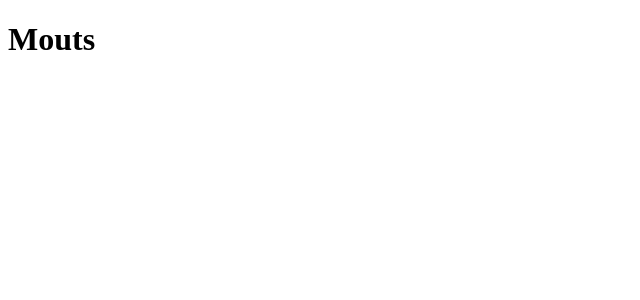
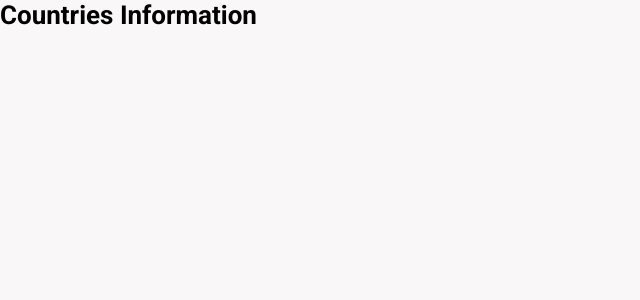
Before and after one commit to sleduardo20/test-mouts, a React (Create React App) app: page / in a window 1280 px wide. Shown: the top 300 px of the page, without its empty margins (0-640 px from the left). Built offline with nearby package versions, Linux system fonts and the light colour scheme.

Commit message:
(feat)🏭: create global styles

```diff
--- a/public/index.html
+++ b/public/index.html
@@ -1,6 +1,8 @@
 <!DOCTYPE html>
 <html lang="en">
   <head>
+    <link rel="preconnect" href="https://fonts.gstatic.com">
+    <link href="https://fonts.googleapis.com/css2?family=Roboto:wght@400;500;700;900&display=swap" rel="stylesheet">
     <meta charset="utf-8" />
     <meta name="viewport" content="width=device-width, initial-scale=1" />
     <meta name="theme-color" content="#000000" />
--- a/src/App.tsx
+++ b/src/App.tsx
@@ -1,7 +1,14 @@
 import React from 'react';
 
+import { GlobalStyles } from './styles/GlobalStyles';
+
 const App: React.FC = () => {
-  return <h1>Mouts</h1>;
+  return (
+    <>
+      <h1>Countries Information</h1>
+      <GlobalStyles />
+    </>
+  );
 };
 
 export default App;
--- /dev/null
+++ b/src/styles/GlobalStyles.ts
@@ -0,0 +1,38 @@
+import { createGlobalStyle } from 'styled-components';
+
+export const GlobalStyles = createGlobalStyle`
+  *{
+    margin: 0;
+    padding: 0;
+    border: none;
+    text-decoration: none;
+    box-sizing: border-box;
+    width: 100vw;
+  }
+  button, input{
+    outline: none;
+
+  }
+  html{
+    font-size: 62.5%;
+  }
+
+  body {
+    width: 100%;
+    font-family: 'Roboto',-apple-system, BlinkMacSystemFont, 'Segoe UI', Roboto, Oxygen, Ubuntu, Cantarell, 'Open Sans', 'Helvetica Neue', sans-serif;
+    font-size: 1.3rem;
+    display: flex;
+    justify-content: center;
+    align-items: center;
+    background-color: var(--white-color);
+  }
+
+  :root{
+     --primary-color: #112D4E;
+     --secondary-color: #3F72AF;
+     --ternary-color: #DBE2EF;
+     --white-color: #F9F7F7;
+     --black-color: #000000;
+
+  }
+`;
```
